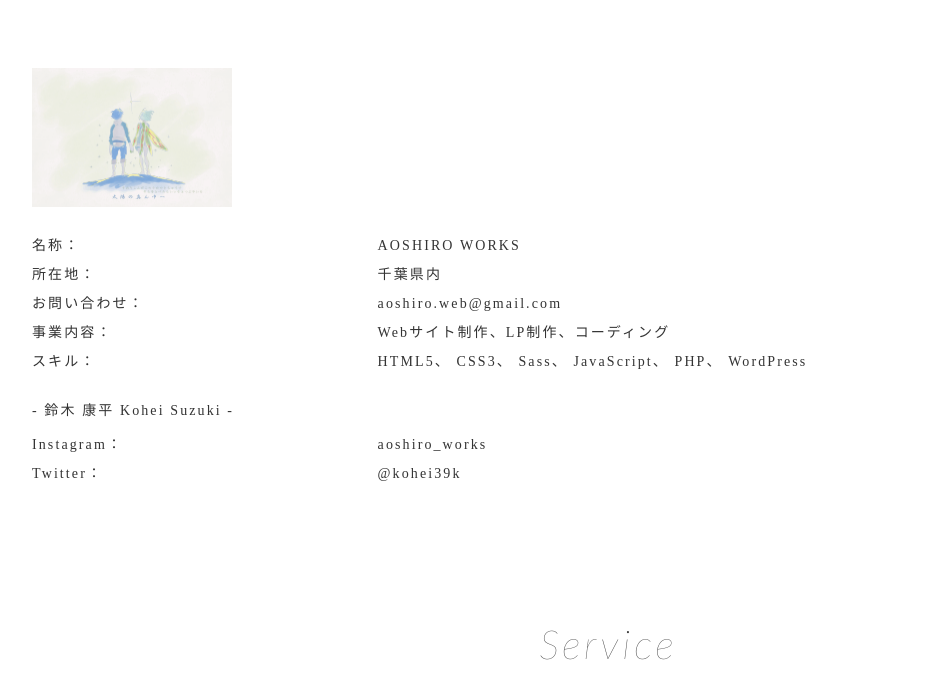
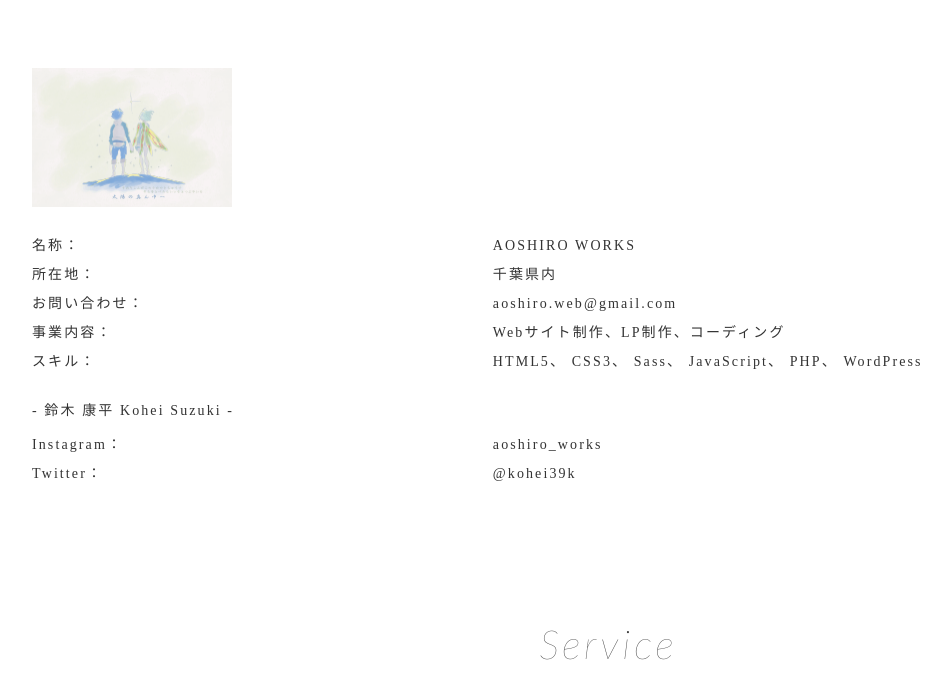
Before and after one commit to koh-suzuki/portfolio_4, a PHP site: page /html/index.html in a window 1280 px wide. Shown: the part 1202-1882 px from the top of the page, without its empty margins (32-983 px from the left). Run offline with PHP 8.4, Linux system fonts and the light colour scheme.

Commit message:
スマホ レスポンシブ  about調整

```diff
--- a/css/style.css
+++ b/css/style.css
@@ -1067,12 +1067,12 @@ SP画面
 
 .about__title {
   float: left;
-  width: 30%;
+  width: 40%;
 }
 
 .about__text {
   float: right;
-  width: 70%;
+  width: 60%;
 }
 
 .about__title,
@@ -1098,19 +1098,25 @@ SP画面
 }
 
 .about__catch {
-  font-size: 1rem;
+  font-size: 1.8rem;
   font-weight: 300;
-  line-height: 2;
+  line-height: 1.11111;
   letter-spacing: 0.1em;
 }
 
-.about__title,
-.about__text,
-.about__name {
-  font-size: 1.2rem;
+.about__name,
+.about__title {
+  font-size: 1.4rem;
+  font-weight: 700;
+  line-height: 1.07143;
+  letter-spacing: 0.05em;
+}
+
+.about__text {
+  font-size: 1.4rem;
   font-weight: 300;
-  line-height: 1.58333;
-  letter-spacing: 0.15em;
+  line-height: 1.07143;
+  letter-spacing: 0.05em;
 }
 
 /* -------------------------------------
--- a/sass/Object/project/_about.scss
+++ b/sass/Object/project/_about.scss
@@ -16,11 +16,11 @@
 }
 .about__title {
   float: left;
-  width: 30%;
+  width: 40%;
 }
 .about__text {
   float: right;
-  width: 70%;
+  width: 60%;
 }
 .about__title,
 .about__text {
@@ -42,12 +42,14 @@
   font-family: '游ゴシック', 'Yu Gothic', YuGothic;
 }
 .about__catch {
-  @include f_around(1, 2, 300, 100);
+  @include f_around(1.8, 2, 300, 100);
 }
-.about__title,
-.about__text,
-.about__name {
-  @include f_around(1.2, 1.9, 300, 150);
+.about__name,
+.about__title{
+  @include f_around(1.4, 1.5, 700, 50);
+}
+.about__text{
+  @include f_around(1.4, 1.5, 300, 50);
 }
 
 /* -------------------------------------
--- a/sass/Object/project/_service.scss
+++ b/sass/Object/project/_service.scss
@@ -22,6 +22,22 @@
     max-width: 98px;
     height: 102px;
   }
+}
+/* Font
+  /*----------------------- */
+  .service__title,
+  .service__sub__title {
+    font-family: '游ゴシック', 'Yu Gothic', YuGothic;
+  }
+  .service__title {
+    @include f_around(2.5, 2.5, 400, 100);
+  }
+  .service__sub__title {
+    @include f_around(1.4, 1.4, 400, 240);
+    color: #858585;
+  }
+  .service__text {
+    @include f_around(1.4, 2, 300, 170);
   }
 
   /* -------------------------------------
@@ -57,19 +73,6 @@
       }
     }
 
-  /* Font
-  /*----------------------- */
-  .service__title,
-  .service__sub__title {
-    font-family: '游ゴシック', 'Yu Gothic', YuGothic;
-  }
-  .service__title {
-    @include f_around(2.5, 2.5, 400, 100);
-  }
-  .service__sub__title {
-    @include f_around(1.4, 1.4, 400, 240);
-    color: #858585;
-  }
     .service__text {
       @include f_around(1.6, 2, 300, 170);
     }
```
Also changed, not shown: other parts of css/style.css (+31 -21 lines), 1 other file. Lines whose indentation alone changed are shown as unchanged.
